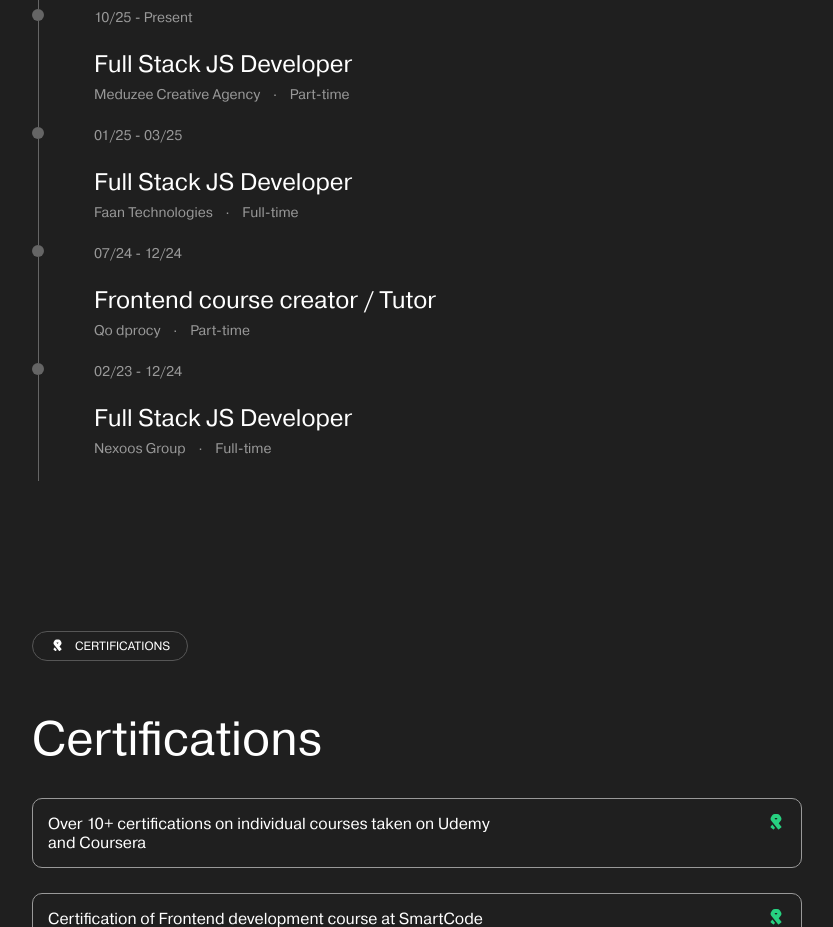
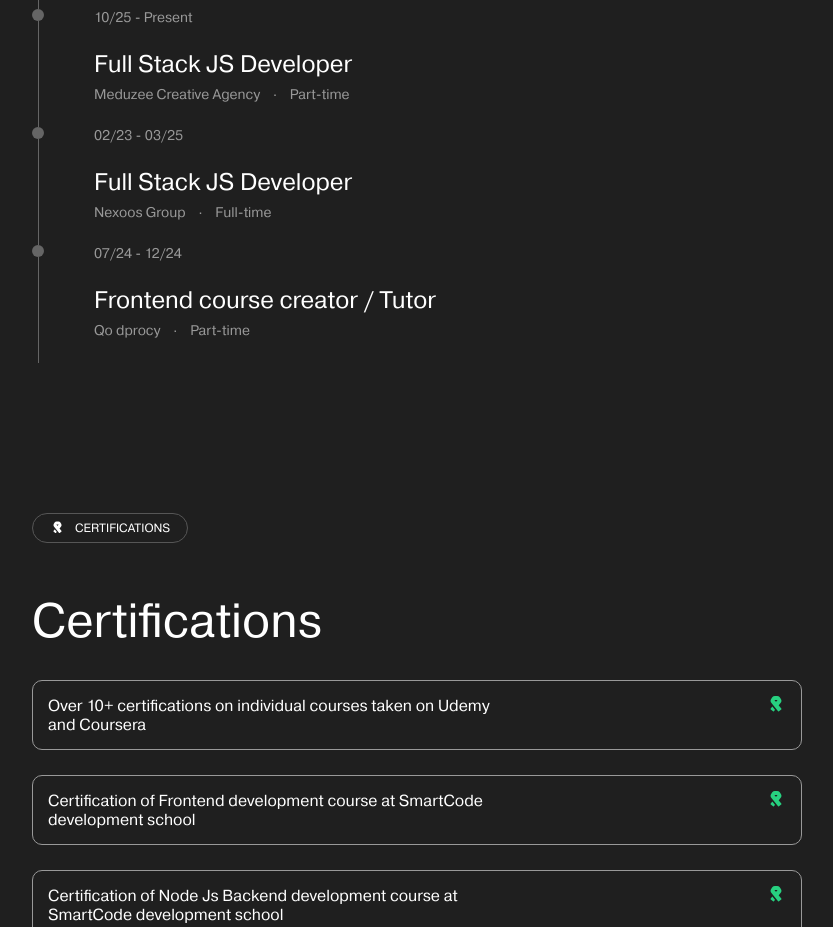
Before and after one commit to mosgurekhyan/movses-portfolio, a React (Vite) app: page / in a window 1280 px wide. Shown: the part 1220-2147 px from the top of the page, without its empty margins (383-1216 px from the left). Built offline with nearby package versions, Linux system fonts and the light colour scheme.

Commit message:
last update

```diff
--- a/src/constants/workplaces.js
+++ b/src/constants/workplaces.js
@@ -16,10 +16,10 @@ export const WORKPLACES = [
   },
   {
     id: '3',
-    company: 'Faan Technologies',
+    company: 'Nexoos Group',
     position: 'Full Stack JS Developer',
-    link: 'https://faan.zone',
-    date: '01/25 - 03/25',
+    link: 'https://www.nexoosgroup.com',
+    date: '02/23 - 03/25',
     traffic: 'Full-time'
   },
   {
@@ -29,13 +29,5 @@ export const WORKPLACES = [
     link: 'https://qodprocy.com',
     date: '07/24 - 12/24',
     traffic: 'Part-time'
-  },
-  {
-    id: '5',
-    company: 'Nexoos Group',
-    position: 'Full Stack JS Developer',
-    link: 'https://www.nexoosgroup.com',
-    date: '02/23 - 12/24',
-    traffic: 'Full-time'
   }
 ]
```
